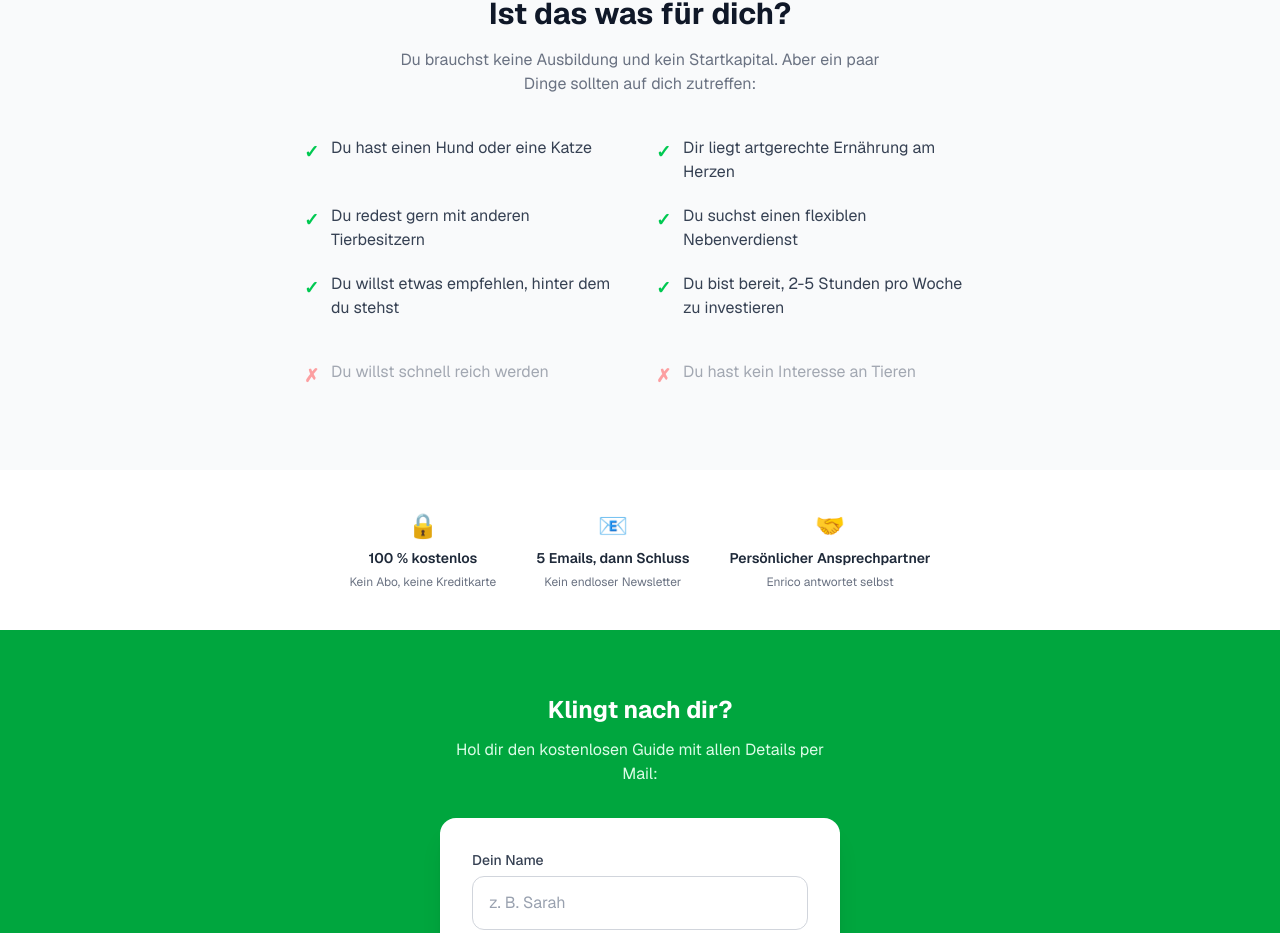
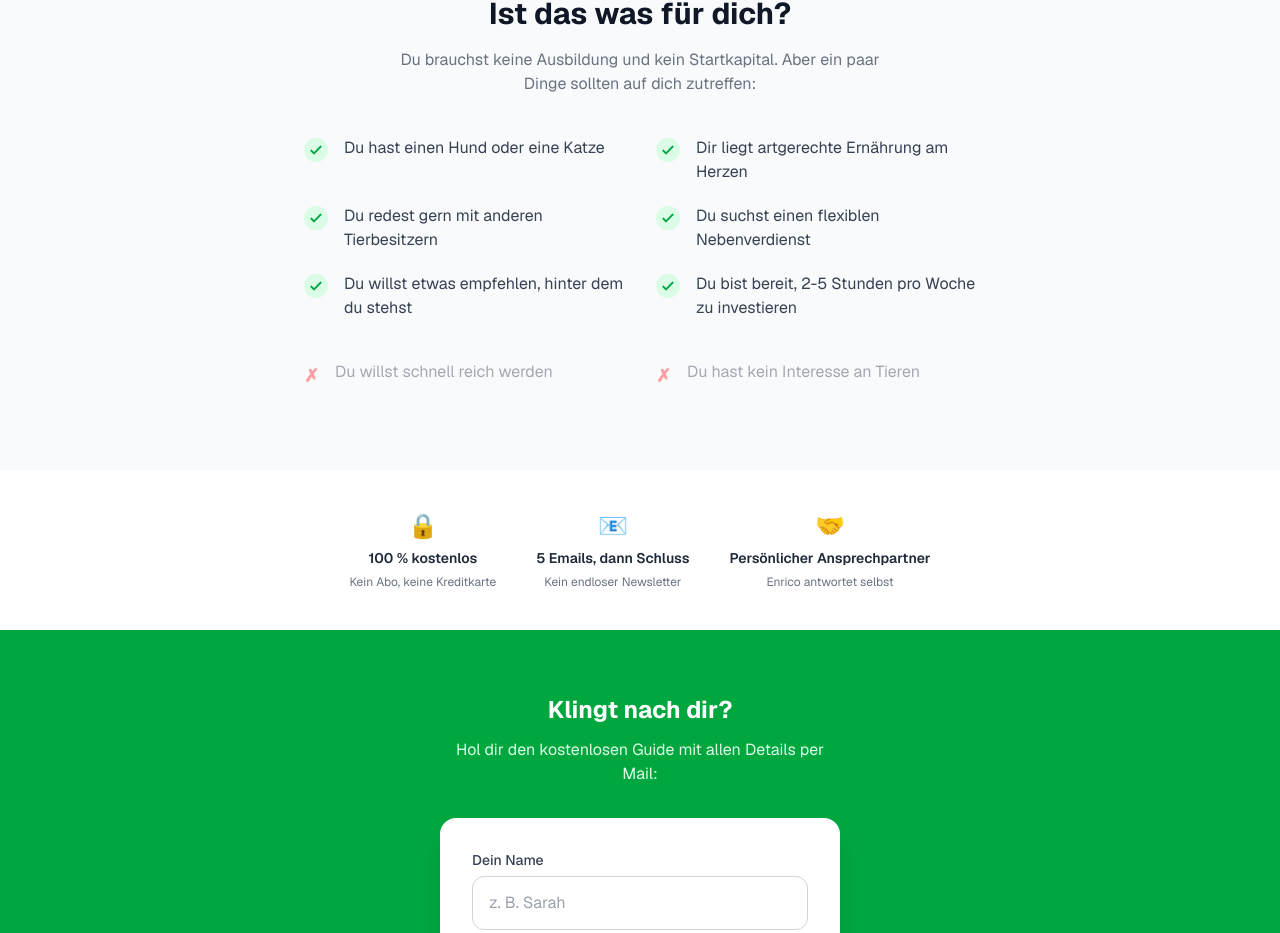
Before and after one commit to Rinacla/anifit-partner-funnel, a Next.js app: page / in a window 1280 px wide. Shown: the part 9075-10008 px from the top of the page. Built offline with nearby package versions, Linux system fonts and the light colour scheme.

Commit message:
UI/UX: Animated SVG checkmarks for benefits section (f38e21a)

```diff
--- a/app/globals.css
+++ b/app/globals.css
@@ -27,10 +27,11 @@ html {
   scroll-behavior: smooth;
 }
 
-@keyframes fade-in {
-  from { opacity: 0; transform: translateY(10px); }
-  to { opacity: 1; transform: translateY(0); }
+@keyframes draw-check {
+  from { stroke-dashoffset: 24; opacity: 0; }
+  to { stroke-dashoffset: 0; opacity: 1; }
 }
-.animate-fade-in {
-  animation: fade-in 0.4s ease-out;
+.animate-draw-check {
+  stroke-dasharray: 24;
+  animation: draw-check 0.6s cubic-bezier(0.65, 0, 0.45, 1) forwards;
 }
--- a/app/page.tsx
+++ b/app/page.tsx
@@ -350,15 +350,19 @@ export default function Home() {
           </p>
           <div className="grid sm:grid-cols-2 gap-x-8 gap-y-5 max-w-2xl mx-auto">
             {[
-              { check: true, text: "Du hast einen Hund oder eine Katze" },
-              { check: true, text: "Dir liegt artgerechte Ernährung am Herzen" },
-              { check: true, text: "Du redest gern mit anderen Tierbesitzern" },
-              { check: true, text: "Du suchst einen flexiblen Nebenverdienst" },
-              { check: true, text: "Du willst etwas empfehlen, hinter dem du stehst" },
-              { check: true, text: "Du bist bereit, 2-5 Stunden pro Woche zu investieren" },
+              { text: "Du hast einen Hund oder eine Katze" },
+              { text: "Dir liegt artgerechte Ernährung am Herzen" },
+              { text: "Du redest gern mit anderen Tierbesitzern" },
+              { text: "Du suchst einen flexiblen Nebenverdienst" },
+              { text: "Du willst etwas empfehlen, hinter dem du stehst" },
+              { text: "Du bist bereit, 2-5 Stunden pro Woche zu investieren" },
             ].map((item, i) => (
-              <div key={i} className="flex items-start gap-3">
-                <span className="text-green-500 font-bold text-lg mt-0.5">✓</span>
+              <div key={i} className="flex items-start gap-4">
+                <div className="flex-shrink-0 w-6 h-6 rounded-full bg-green-100 flex items-center justify-center mt-0.5">
+                  <svg className="w-4 h-4 text-green-600 animate-draw-check" fill="none" viewBox="0 0 24 24" stroke="currentColor" strokeWidth="3">
+                    <path strokeLinecap="round" strokeLinejoin="round" d="M5 13l4 4L19 7" />
+                  </svg>
+                </div>
                 <p className="text-gray-700">{item.text}</p>
               </div>
             ))}
@@ -368,7 +372,7 @@ export default function Home() {
               { text: "Du willst schnell reich werden" },
               { text: "Du hast kein Interesse an Tieren" },
             ].map((item, i) => (
-              <div key={i} className="flex items-start gap-3">
+              <div key={i} className="flex items-start gap-4">
                 <span className="text-red-400 font-bold text-lg mt-0.5">✗</span>
                 <p className="text-gray-500">{item.text}</p>
               </div>
```
